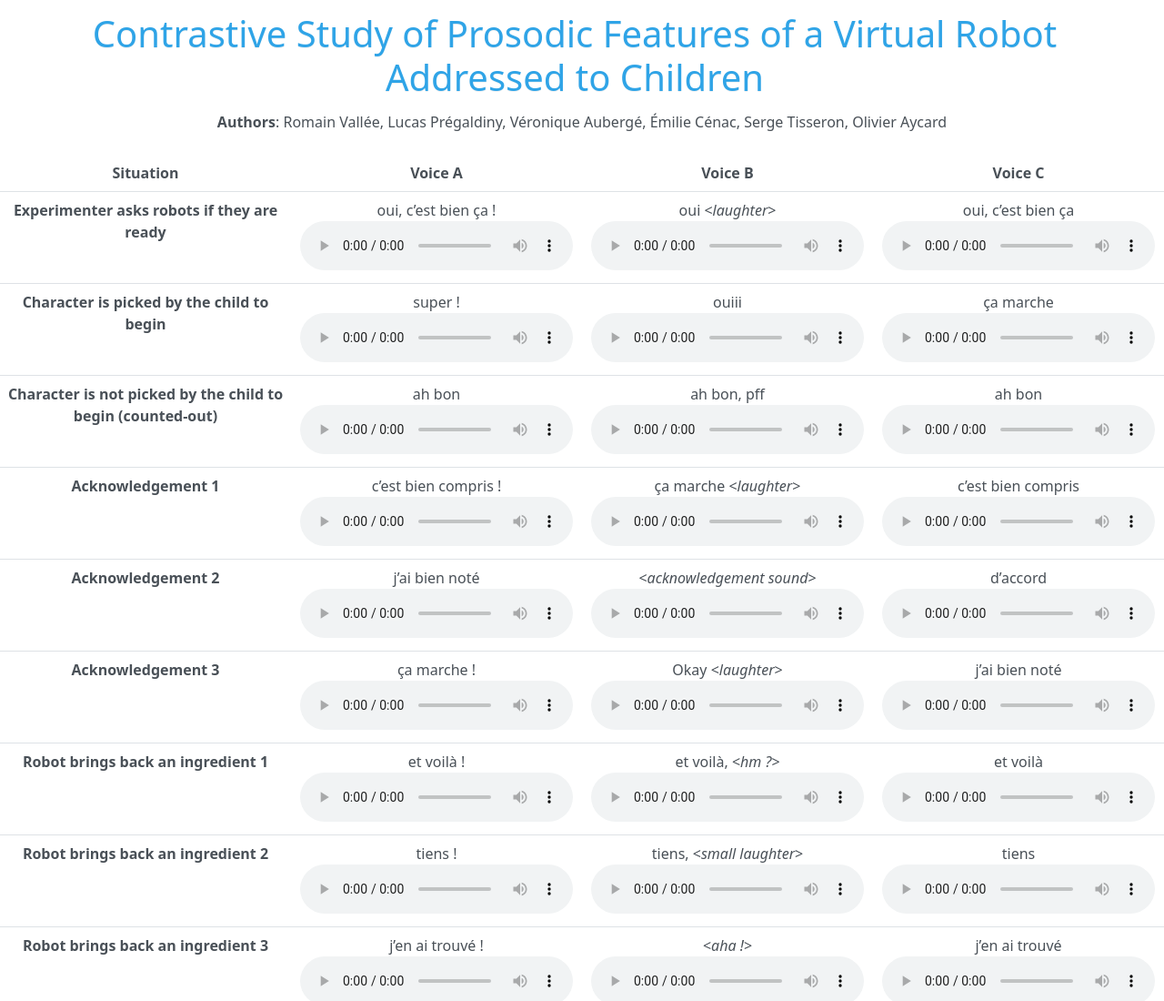
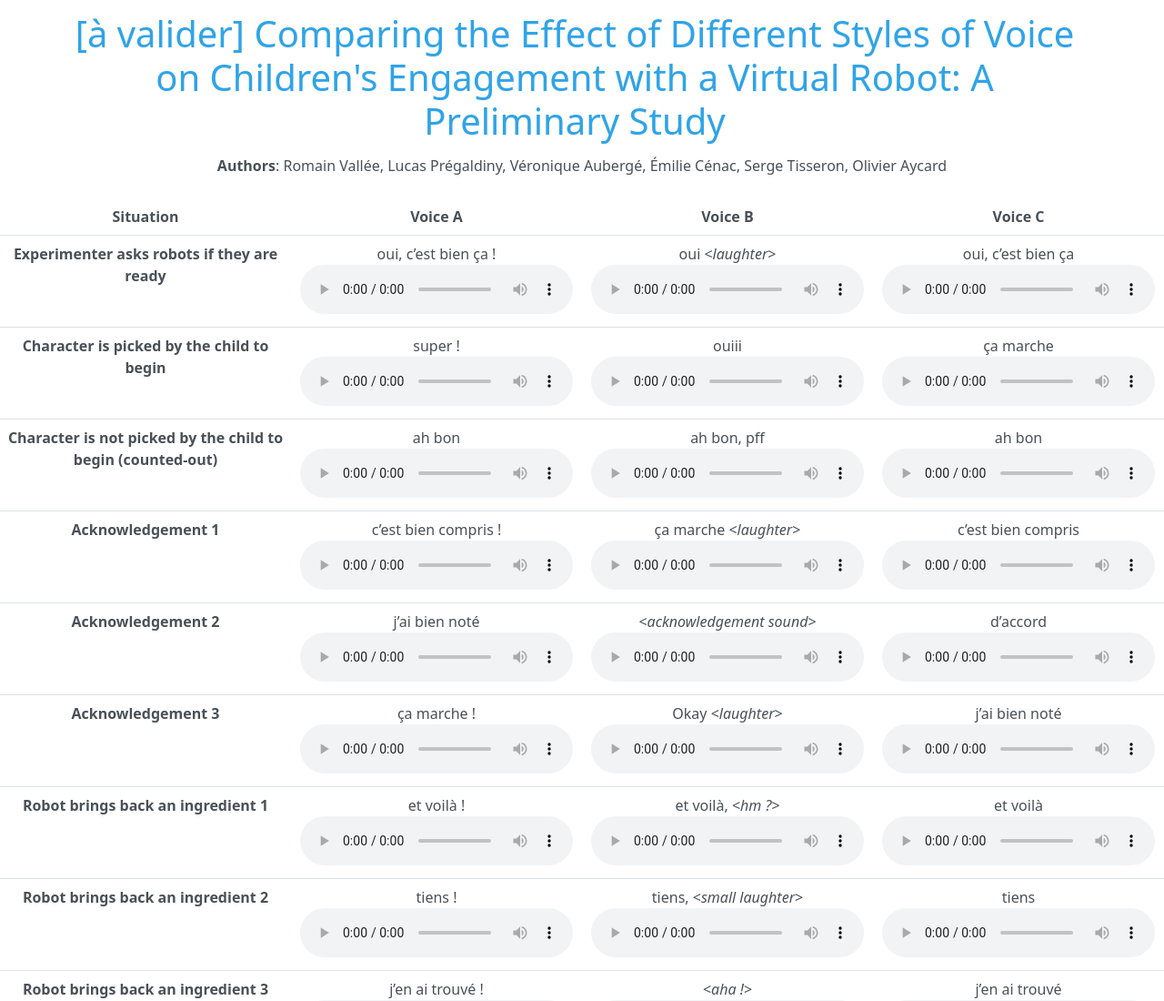
Before and after one commit to lpy-ET/lpy-et.github.io, a plain HTML site: page ACHI2023/index.html in a window 1280 px wide. Shown: the top 1100 px of the page at 91% size. Drawn offline with nearby package versions, Linux system fonts and the light colour scheme.

Commit message:
title update (temp)

```diff
--- a/ACHI2023/index.html
+++ b/ACHI2023/index.html
@@ -38,8 +38,8 @@
       >
         <a class="navbar-brand" href="" style="white-space: normal"
           ><h1>
-            Contrastive Study of Prosodic Features of a Virtual Robot Addressed
-            to Children
+            [à valider] Comparing the Effect of Different Styles of Voice on
+            Children's Engagement with a Virtual Robot: A Preliminary Study
           </h1>
         </a>
         <p>
```
